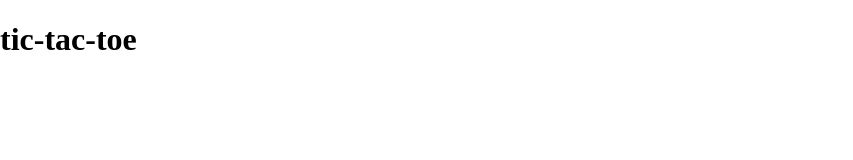
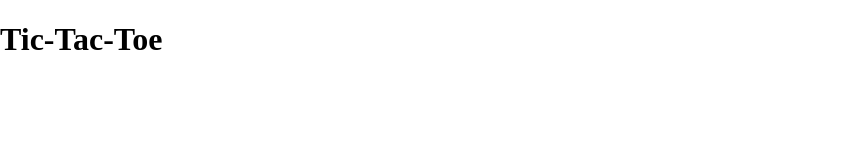
Before and after one commit to apekxl/tic-tac-toe-game, a plain HTML site: page index.html in a window 1280 px wide. Shown: the top 160 px of the page, without its empty margins (0-853 px from the left). Drawn offline with Linux system fonts and the light colour scheme.

Commit message:
Update index.html

```diff
--- a/index.html
+++ b/index.html
@@ -9,7 +9,7 @@
   <title>Document</title>
 </head>
 <body>
-  <h1>tic-tac-toe</h1>
+  <h1>Tic-Tac-Toe</h1>
   <div class="board" id="board">
     <div class="cell" data-cell></div>
     <div class="cell" data-cell></div>
```
